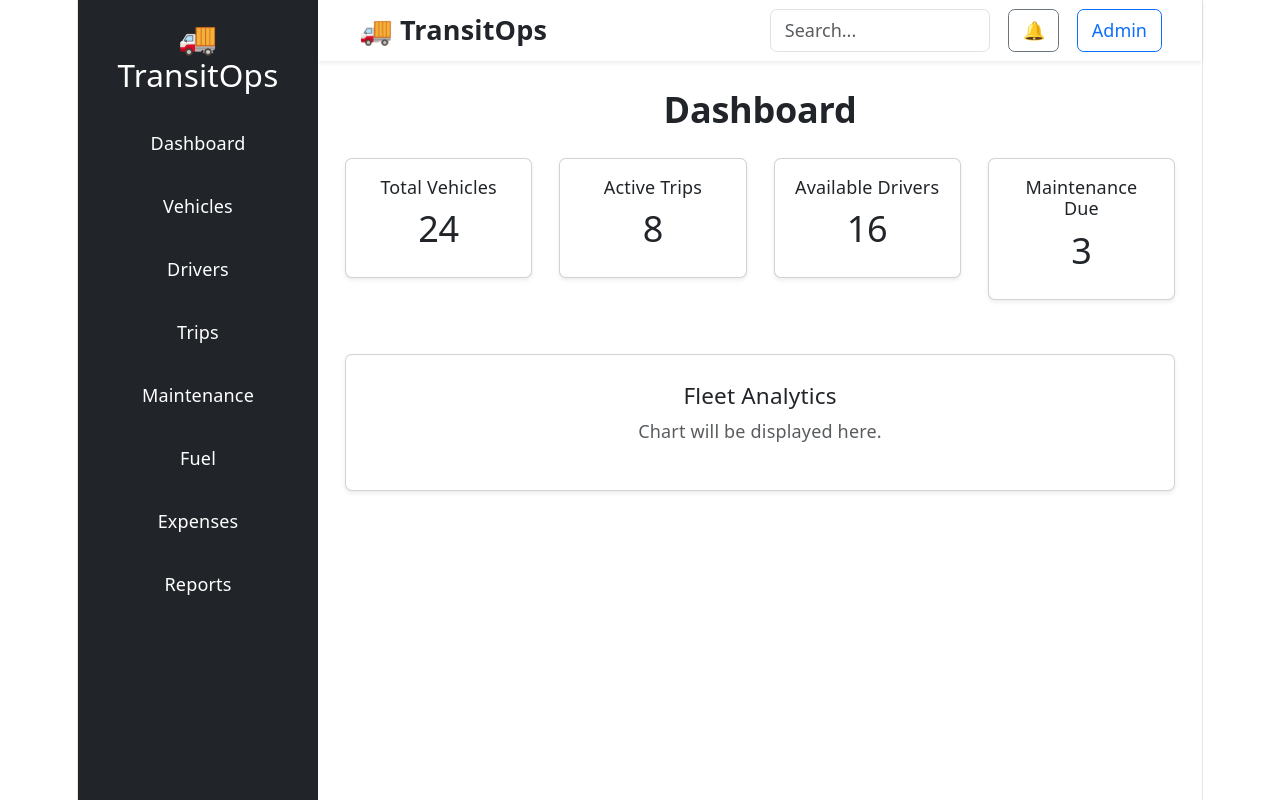
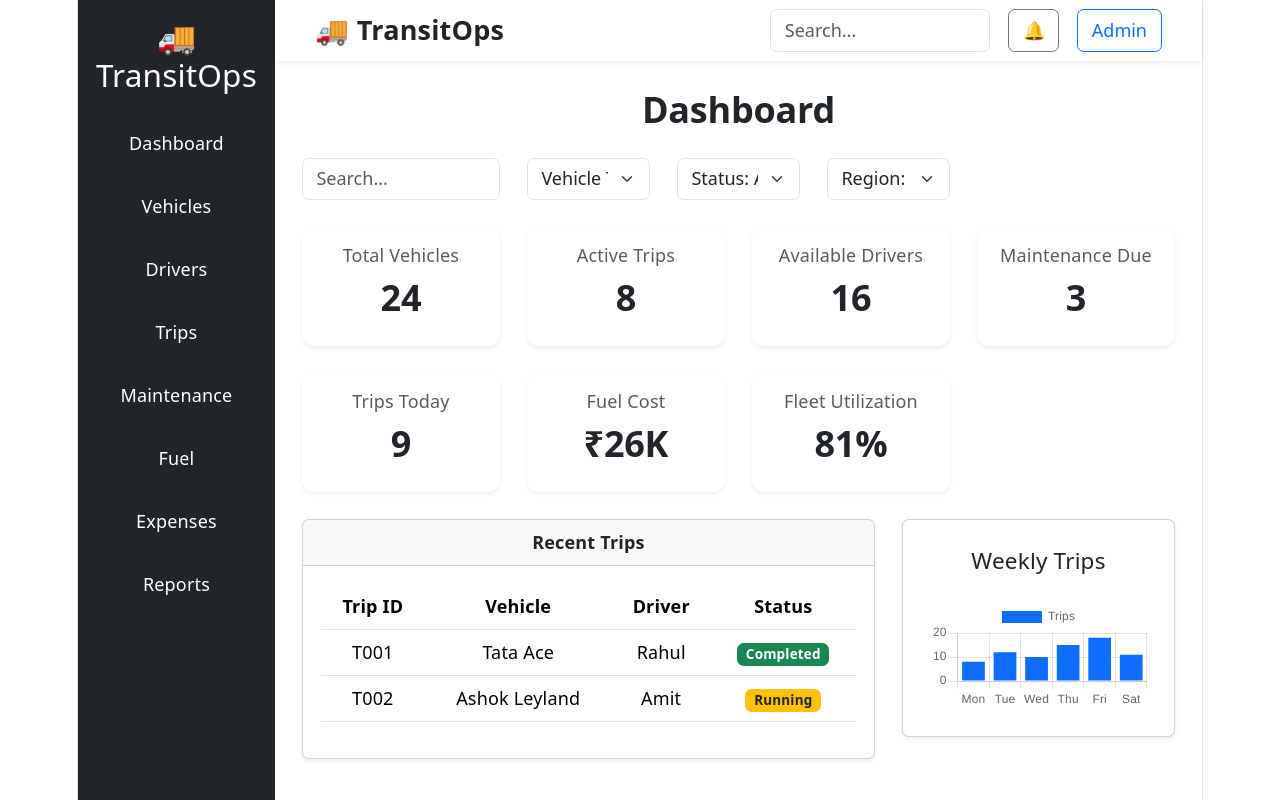
Before and after one commit to dhrumitailor/TransitOps, a React app in the folder frontend/: page /dashboard in a window 1280 px wide. Built offline with nearby package versions, Linux system fonts and the light colour scheme; the HTML template or start-up script is replaced by a standard one.

Commit message:
Complete dashboard and vehicle UI improvements

```diff
--- a/frontend/src/components/ChartCard.jsx
+++ b/frontend/src/components/ChartCard.jsx
@@ -1,11 +1,51 @@
+import {
+  Chart as ChartJS,
+  CategoryScale,
+  LinearScale,
+  BarElement,
+  Tooltip,
+  Legend,
+} from "chart.js";
+
+import { Bar } from "react-chartjs-2";
+
+ChartJS.register(
+  CategoryScale,
+  LinearScale,
+  BarElement,
+  Tooltip,
+  Legend
+);
+
 function ChartCard() {
+  const data = {
+    labels: [
+      "Mon",
+      "Tue",
+      "Wed",
+      "Thu",
+      "Fri",
+      "Sat",
+    ],
+
+    datasets: [
+      {
+        label: "Trips",
+        data: [8, 12, 10, 15, 18, 11],
+        backgroundColor: "#0d6efd",
+      },
+    ],
+  };
+
   return (
     <div className="card shadow-sm p-4">
-      <h5>Fleet Analytics</h5>
 
-      <p className="text-muted">
-        Chart will be displayed here.
-      </p>
+      <h5 className="mb-4">
+        Weekly Trips
+      </h5>
+
+      <Bar data={data} />
+
     </div>
   );
 }
--- a/frontend/src/components/DashboardCard.jsx
+++ b/frontend/src/components/DashboardCard.jsx
@@ -1,8 +1,23 @@
-function DashboardCard({ title, value }) {
+function DashboardCard({ title, value, color }) {
   return (
-    <div className="card shadow-sm p-3">
-      <h6>{title}</h6>
-      <h2>{value}</h2>
+    <div
+      className="card shadow-sm border-0"
+      style={{
+        borderLeft: `6px solid ${color}`,
+        borderRadius: "12px",
+      }}
+    >
+      <div className="card-body">
+
+        <h6 className="text-muted">
+          {title}
+        </h6>
+
+        <h2 className="fw-bold">
+          {value}
+        </h2>
+
+      </div>
     </div>
   );
 }
--- a/frontend/src/pages/Dashboard.jsx
+++ b/frontend/src/pages/Dashboard.jsx
@@ -21,40 +21,167 @@ function Dashboard() {
           Dashboard
         </h2>
 
+        <div className="row mb-4">
+
+  <div className="col-lg-3 col-md-6">
+    <input
+      className="form-control"
+      placeholder="Search..."
+    />
+  </div>
+
+  <div className="col-md-2">
+    <select className="form-select">
+      <option>Vehicle Type: All</option>
+      <option>Truck</option>
+      <option>Van</option>
+    </select>
+  </div>
+
+  <div className="col-md-2">
+    <select className="form-select">
+      <option>Status: All</option>
+      <option>Available</option>
+      <option>On Trip</option>
+      <option>Maintenance</option>
+    </select>
+  </div>
+
+  <div className="col-md-2">
+    <select className="form-select">
+      <option>Region: All</option>
+      <option>North</option>
+      <option>South</option>
+      <option>East</option>
+      <option>West</option>
+    </select>
+  </div>
+
+</div>
+
         <div className="row g-4">
 
-          <div className="col-md-3">
+          <div className="col-lg-3 col-md-6">
             <DashboardCard
   title="Total Vehicles"
   value="24"
+  color="#0d6efd"
 />
           </div>
 
-          <div className="col-md-3">
+          <div className="col-lg-3 col-md-6">
             <DashboardCard
   title="Active Trips"
   value="8"
+  color="#198754"
 />
           </div>
 
-          <div className="col-md-3">
+          <div className="col-lg-3 col-md-6">
             <DashboardCard
   title="Available Drivers"
   value="16"
+  color="#ffc107"
 />
           </div>
 
-          <div className="col-md-3">
+          <div className="col-lg-3 col-md-6">
 <DashboardCard
   title="Maintenance Due"
   value="3"
+  color="#dc3545"
+/>
+          </div>
+
+          <div className="col-lg-3 col-md-6">
+  <DashboardCard
+    title="Trips Today"
+    value="9"
+    color="#17a2b8"
+  />
+</div>
+
+<div className="col-lg-3 col-md-6">
+  <DashboardCard
+    title="Fuel Cost"
+    value="₹26K"
+    color="#6c757d"
+  />
+</div>
+
+<div className="col-lg-3 col-md-6">
+  <DashboardCard
+    title="Fleet Utilization"
+    value="81%"
+    color="#198754"
   />
 </div>
 
         </div>
 
-        <div className="mt-5">
+<div className="row mt-4">
+
+  <div className="col-lg-8">
+
+    <div className="card shadow-sm">
+
+      <div className="card-header fw-bold">
+        Recent Trips
+      </div>
+
+      <div className="card-body">
+
+        <table className="table">
+
+          <thead>
+
+            <tr>
+              <th>Trip ID</th>
+              <th>Vehicle</th>
+              <th>Driver</th>
+              <th>Status</th>
+            </tr>
+
+          </thead>
+
+          <tbody>
+
+            <tr>
+              <td>T001</td>
+              <td>Tata Ace</td>
+              <td>Rahul</td>
+              <td>
+                <span className="badge bg-success">
+                  Completed
+                </span>
+              </td>
+            </tr>
+
+            <tr>
+              <td>T002</td>
+              <td>Ashok Leyland</td>
+              <td>Amit</td>
+              <td>
+                <span className="badge bg-warning text-dark">
+                  Running
+                </span>
+              </td>
+            </tr>
+
+          </tbody>
+
+        </table>
+
+      </div>
+
+    </div>
+
+  </div>
+
+  <div className="col-lg-4">
     <ChartCard />
+  </div>
+
 </div>
 
       </div>
--- a/frontend/src/pages/Login.jsx
+++ b/frontend/src/pages/Login.jsx
@@ -33,6 +33,16 @@ function Login() {
           />
         </div>
 
+        <div className="mb-3">
+  <label className="form-label">Role</label>
+
+  <select className="form-select">
+    <option>Admin</option>
+    <option>Manager</option>
+    <option>Driver</option>
+  </select>
+</div>
+
         <div className="mb-4">
           <label className="form-label">Password</label>
 
@@ -43,12 +53,21 @@ function Login() {
           />
         </div>
 
+        <div className="text-center mt-3">
+  <a href="#">Forgot Password?</a>
+</div>
+
         <button
   className="btn btn-primary w-100"
   onClick={() => navigate("/dashboard")}
 >
   Login
 </button>
+
+<div className="text-center mt-3">
+  <a href="#">Forgot Password?</a>
+</div>
+
       </div>
     </div>
   );
--- a/frontend/src/pages/Vehicle.jsx
+++ b/frontend/src/pages/Vehicle.jsx
@@ -22,37 +22,125 @@ function Vehicle() {
 
           <div className="card shadow-sm p-4">
 
-            <div className="row mb-3">
+<div className="row mb-4">
 
   <div className="col-md-4">
     <input
       type="text"
       className="form-control"
-                  placeholder="Search Vehicle"
+      placeholder="Search Vehicle..."
     />
+  </div>
+
+  <div className="col-md-3">
+    <select className="form-select">
+      <option>Vehicle Type</option>
+      <option>Truck</option>
+      <option>Van</option>
+      <option>Pickup</option>
+    </select>
+  </div>
+
+  <div className="col-md-3">
+    <select className="form-select">
+      <option>Status</option>
+      <option>Available</option>
+      <option>On Trip</option>
+      <option>Maintenance</option>
+    </select>
+  </div>
+
+  <div className="col-md-2">
+    <button className="btn btn-primary w-100">
+      Search
+    </button>
   </div>
 
 </div>
 
-            <table className="table table-hover">
+  <div className="row mb-4">
 
-              <thead>
+  <div className="col-md-4">
+    <div className="card shadow-sm border-start border-success border-4">
+      <div className="card-body">
+        <h6>Total Vehicles</h6>
+        <h3>24</h3>
+      </div>
+    </div>
+  </div>
 
+  <div className="col-md-4">
+    <div className="card shadow-sm border-start border-warning border-4">
+      <div className="card-body">
+        <h6>On Trip</h6>
+        <h3>8</h3>
+      </div>
+    </div>
+  </div>
+
+  <div className="col-md-4">
+    <div className="card shadow-sm border-start border-danger border-4">
+      <div className="card-body">
+        <h6>Maintenance</h6>
+        <h3>3</h3>
+      </div>
+    </div>
+  </div>
+
+</div>
+
+<div className="row mb-4">
+
+  <div className="col-md-4">
+    <div className="card shadow-sm border-start border-primary border-4">
+      <div className="card-body">
+        <h6>Total Vehicles</h6>
+        <h3>53</h3>
+      </div>
+    </div>
+  </div>
+
+  <div className="col-md-4">
+    <div className="card shadow-sm border-start border-success border-4">
+      <div className="card-body">
+        <h6>Available</h6>
+        <h3>42</h3>
+      </div>
+    </div>
+  </div>
+
+  <div className="col-md-4">
+    <div className="card shadow-sm border-start border-danger border-4">
+      <div className="card-body">
+        <h6>Maintenance</h6>
+        <h3>5</h3>
+      </div>
+    </div>
+  </div>
+
+</div>
+
+<table className="table table-hover align-middle">
+
+  <thead className="table-dark">
     <tr>
       <th>ID</th>
+      <th>Registration No.</th>
       <th>Vehicle</th>
-                  <th>Model</th>
+      <th>Driver</th>
+      <th>Capacity</th>
       <th>Status</th>
     </tr>
-
   </thead>
 
   <tbody>
 
     <tr>
       <td>V001</td>
+      <td>GJ01AB1234</td>
       <td>Tata Ace</td>
-                  <td>2024</td>
+      <td>Rahul Patel</td>
+      <td>1.5 Ton</td>
       <td>
         <span className="badge bg-success">
           Available
@@ -62,8 +150,10 @@ function Vehicle() {
 
     <tr>
       <td>V002</td>
+      <td>GJ05CD5678</td>
       <td>Ashok Leyland</td>
-                  <td>2023</td>
+      <td>Amit Shah</td>
+      <td>10 Ton</td>
       <td>
         <span className="badge bg-warning text-dark">
           On Trip
@@ -73,8 +163,10 @@ function Vehicle() {
 
     <tr>
       <td>V003</td>
+      <td>GJ18EF9012</td>
       <td>Mahindra Pickup</td>
-                  <td>2022</td>
+      <td>Neha Joshi</td>
+      <td>2 Ton</td>
       <td>
         <span className="badge bg-danger">
           Maintenance
```
Lines whose indentation alone changed are shown as unchanged.
